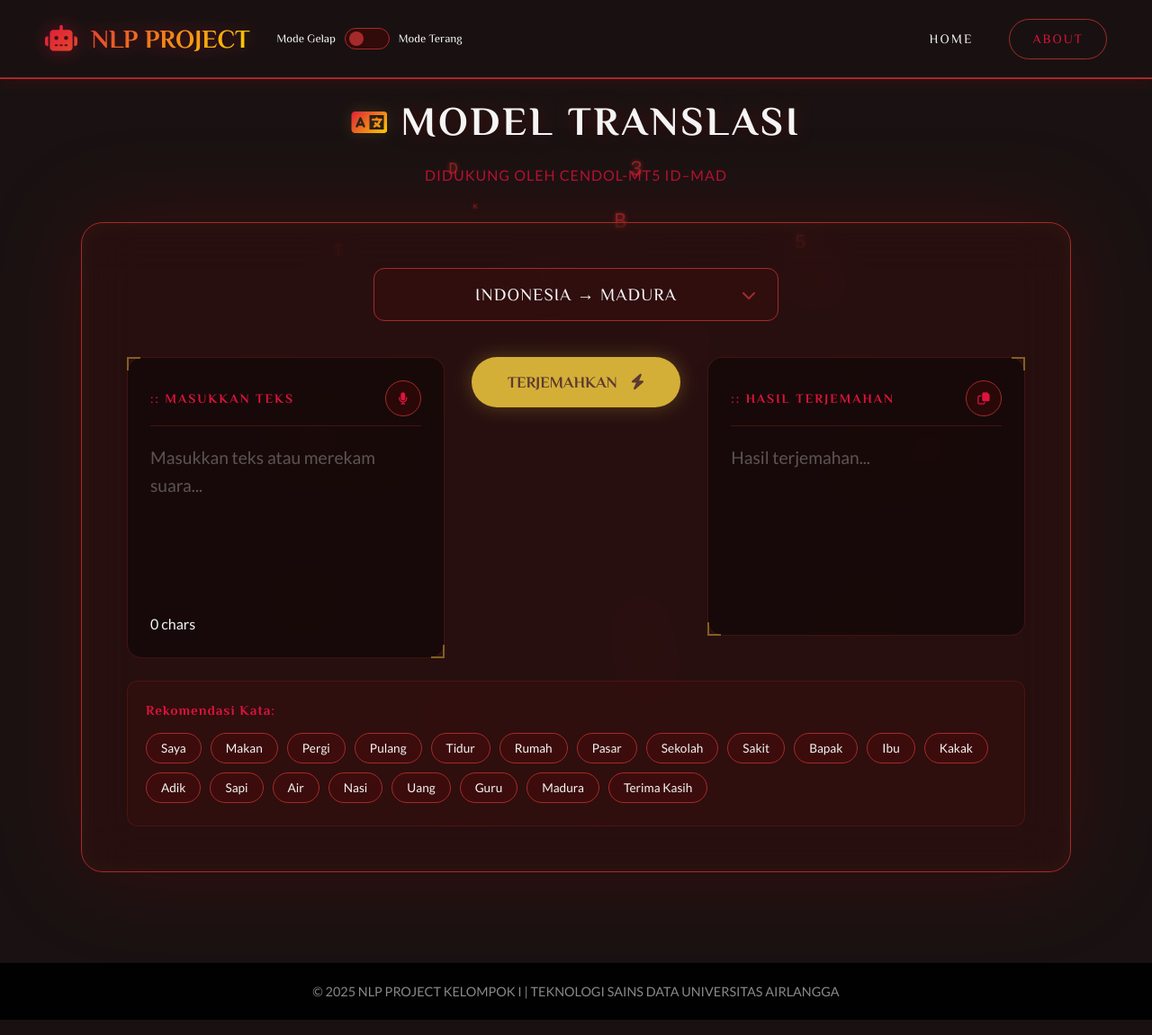
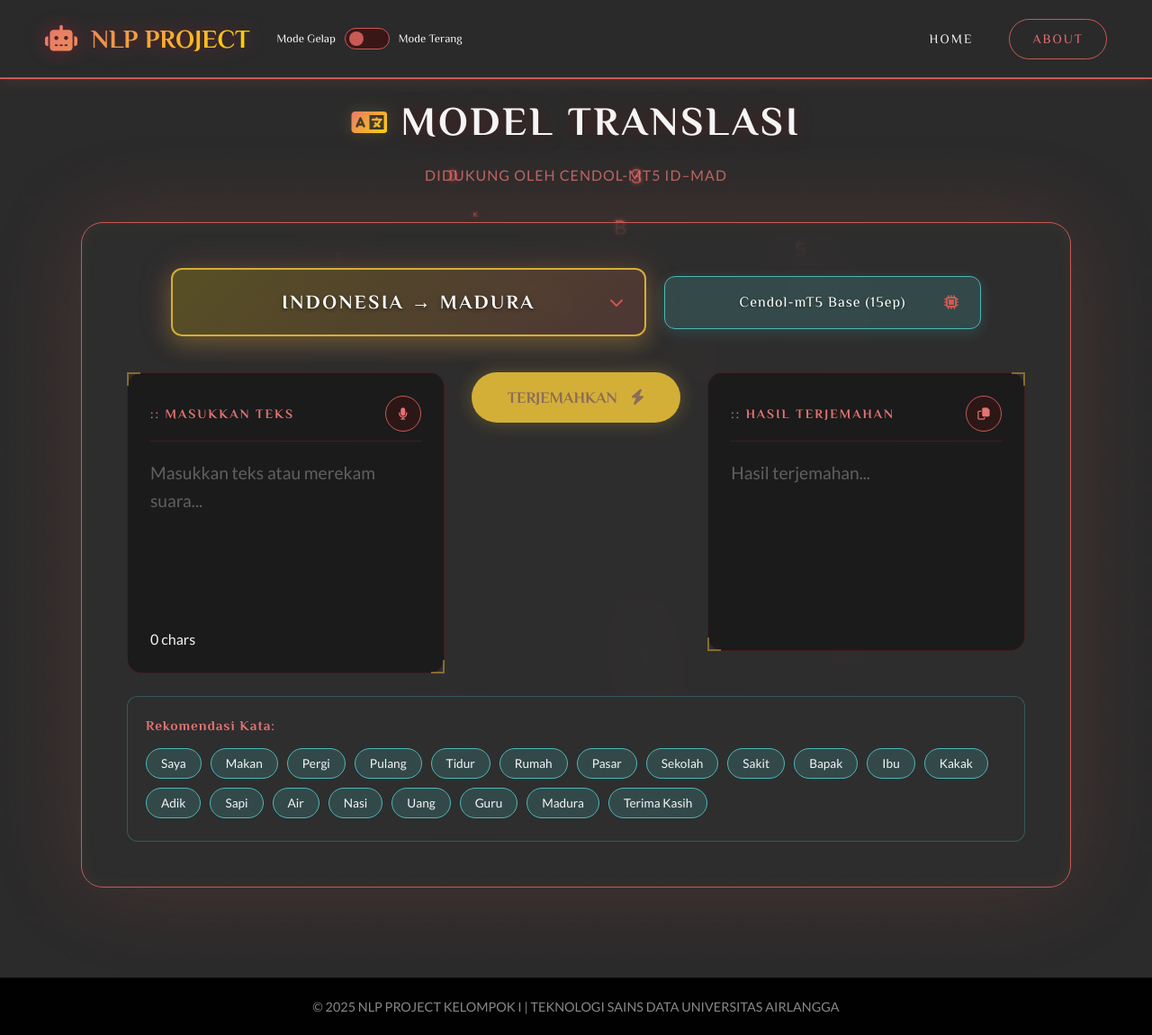
Before and after one commit to addaan1/indo-madura-nlp, a Flask app: page /main in a window 1280 px wide. Shown: the whole page at 90% size. Run offline with Flask 3, Linux system fonts and the light colour scheme.

Commit message:
Update lagi

```diff
--- a/app.py
+++ b/app.py
@@ -24,8 +24,9 @@ def translate():
     data = request.get_json()
     text = data.get('text', '')
     direction = data.get('direction', 'id_to_mad')
+    model_key = data.get('model', 'base')
 
-    result = translator.translate(text, direction)
+    result = translator.translate(text, direction, model_key)
 
     return jsonify({'translated_text': result['text'], 'score': result['score']})
 
--- a/static/style.css
+++ b/static/style.css
@@ -1,38 +1,38 @@
 :root {
     /* Madura Maroon Colors (Primary - Elegant & Cultural) */
     --color-maroon: #8B0000;
-    --color-maroon-light: #A52A2A;
-    --color-crimson: #DC143C;
-    --color-wine: #722F37;
-    --color-deep-maroon: #4A0404;
+    --color-maroon-light: #C85A54;
+    --color-crimson: #E57373;
+    --color-wine: #8B5A5A;
+    --color-deep-maroon: #5A1A1A;
     --color-cream: #FFF9F0;
-    --color-brown: #5C3A31;
+    --color-brown: #8B6B5C;
     --color-black: #1a1a1a;
 
     /* Madurese Cultural Accent Colors */
     --color-gold: #D4AF37;
     --color-gold-light: #FFD700;
     --color-gold-pale: #F4E6C3;
-    --color-teal: #008080;
-    --color-teal-light: #5F9EA0;
-    --color-teal-dark: #004D4D;
-    --color-sea-blue: #4A7C7E;
+    --color-teal: #4DB8B8;
+    --color-teal-light: #6DD6D6;
+    --color-teal-dark: #2A7A7A;
+    --color-sea-blue: #6DB8BA;
 
-    /* Functional Colors - Dark Theme (Lightened) */
-    --bg-color: #1a1212;
-    --bg-pattern: #2a1f1f;
+    /* Functional Colors - Dark Theme (Dark Grey) */
+    --bg-color: #2b2b2b;
+    --bg-pattern: #353535;
     --text-main: #F5F5F5;
-    --text-muted: #DC143C;
+    --text-muted: #E57373;
     --text-gold: var(--color-gold);
     --text-teal: var(--color-teal-light);
-    --nav-bg: rgba(26, 18, 18, 0.95);
-    --card-bg: rgba(139, 0, 0, 0.12);
+    --nav-bg: rgba(43, 43, 43, 0.95);
+    --card-bg: rgba(50, 50, 50, 0.4);
     --card-border: linear-gradient(135deg, var(--color-maroon-light), var(--color-gold), var(--color-teal));
     --border-color: var(--color-maroon-light);
     --border-accent: var(--color-gold);
-    --shadow-color: rgba(139, 0, 0, 0.25);
-    --shadow-gold: rgba(212, 175, 55, 0.2);
-    --shadow-teal: rgba(0, 128, 128, 0.15);
+    --shadow-color: rgba(200, 90, 84, 0.2);
+    --shadow-gold: rgba(212, 175, 55, 0.25);
+    --shadow-teal: rgba(77, 184, 184, 0.2);
 
     /* Typography */
     --font-header: 'Philosopher', serif;
@@ -560,6 +560,28 @@ input:checked+.slider:before {
     filter: drop-shadow(0 0 5px rgba(255, 255, 255, 0.2));
 }
 
+/* Background Texture Pattern */
+.bg-texture {
+    position: absolute;
+    top: 0;
+    left: 0;
+    width: 100%;
+    height: 100%;
+    background-image: url('images/karapan_sapi.png');
+    background-repeat: repeat;
+    background-size: 40px;
+    /* Much smaller for a subtle texture effect */
+    background-position: center;
+    opacity: 0.04;
+    /* Very low opacity for subtle background */
+    pointer-events: none;
+    z-index: 0;
+    filter: grayscale(60%) blur(0.5px);
+    /* Desaturate and slight blur for texture effect */
+    mix-blend-mode: overlay;
+    /* Blend with background for natural integration */
+}
+
 
 
 /* Matrix/Cipher Floating Text */
@@ -847,13 +869,87 @@ input:checked+.slider:before {
 .controls {
     display: flex;
     justify-content: center;
+    align-items: center;
+    gap: 20px;
     margin-bottom: 40px;
+    width: 100%;
+    max-width: 900px;
+    margin-left: auto;
+    margin-right: auto;
 }
 
 .select-wrapper {
     position: relative;
     width: 100%;
-    max-width: 450px;
+}
+
+/* Primary Direction Selector (Center & Highlighted) */
+#direction-wrapper {
+    flex: 1.5;
+    max-width: 550px;
+}
+
+#direction-wrapper select {
+    font-size: 1.35rem;
+    font-weight: 700;
+    padding: 24px 35px;
+    border: 2px solid var(--color-gold);
+    box-shadow: 0 8px 25px rgba(212, 175, 55, 0.3), 0 0 40px rgba(200, 90, 84, 0.2);
+    background: linear-gradient(135deg, rgba(255, 215, 0, 0.2), rgba(200, 90, 84, 0.2));
+    color: #FFFFFF;
+    letter-spacing: 2.5px;
+    text-shadow: 0 2px 4px rgba(0, 0, 0, 0.5);
+}
+
+#direction-wrapper select option {
+    color: #1a1a1a;
+    background: #ffffff;
+}
+
+#direction-wrapper select:hover {
+    box-shadow: 0 10px 30px rgba(212, 175, 55, 0.4), 0 0 50px rgba(200, 90, 84, 0.3);
+    transform: translateY(-2px);
+}
+
+/* Secondary Model Selector (Right Side) */
+#model-wrapper {
+    flex: 1;
+    max-width: 380px;
+}
+
+#model-wrapper select {
+    font-size: 1rem;
+    padding: 20px 25px;
+    background: rgba(77, 184, 184, 0.2);
+    border: 1.5px solid var(--color-teal);
+    color: #FFFFFF;
+    box-shadow: 0 4px 15px rgba(77, 184, 184, 0.2);
+    text-shadow: 0 1px 3px rgba(0, 0, 0, 0.4);
+}
+
+#model-wrapper select option {
+    color: #1a1a1a;
+    background: #ffffff;
+}
+
+#model-wrapper select:hover {
+    background: rgba(77, 184, 184, 0.3);
+    box-shadow: 0 6px 20px rgba(77, 184, 184, 0.3);
+}
+
+/* Light Mode Selector Overrides */
+[data-theme="light"] #direction-wrapper select {
+    background: linear-gradient(135deg, rgba(255, 215, 0, 0.25), rgba(255, 160, 122, 0.2));
+    color: #2D1B1B;
+    text-shadow: 0 1px 2px rgba(255, 255, 255, 0.5);
+    border-color: #D4AF37;
+}
+
+[data-theme="light"] #model-wrapper select {
+    background: rgba(77, 184, 184, 0.2);
+    color: #1a4040;
+    text-shadow: 0 1px 2px rgba(255, 255, 255, 0.3);
+    border-color: var(--color-teal);
 }
 
 select {
@@ -1151,11 +1260,16 @@ footer {
 .recommendation-area {
     margin-top: 25px;
     padding: 20px;
-    background: rgba(139, 0, 0, 0.08);
+    background: rgba(50, 50, 50, 0.3);
     border-radius: 12px;
-    border: 1px solid rgba(165, 42, 42, 0.25);
+    border: 1px solid rgba(77, 184, 184, 0.3);
     width: 100%;
     box-sizing: border-box;
+}
+
+[data-theme="light"] .recommendation-area {
+    background: rgba(77, 184, 184, 0.08);
+    border: 1px solid rgba(77, 184, 184, 0.25);
 }
 
 .rec-label {
@@ -1195,8 +1309,8 @@ footer {
 }
 
 .chip {
-    background: rgba(139, 0, 0, 0.15);
-    border: 1px solid var(--color-maroon-light);
+    background: rgba(77, 184, 184, 0.2);
+    border: 1px solid var(--color-teal);
     color: var(--text-main);
     padding: 8px 16px;
     border-radius: 20px;
--- a/templates/index.html
+++ b/templates/index.html
@@ -3,6 +3,9 @@
 {% block content %}
 <!-- App Section (Model Translasi) -->
 <section id="app-section" class="app-section">
+    <!-- Background Texture -->
+    <div class="bg-texture"></div>
+
     <!-- Clean background without 3D elements -->
     <div class="animation-bg">
         <!-- Floating Cipher Text will be added by JS, but kept minimal -->
@@ -21,12 +24,20 @@
         <div class="glass-card translator-card">
             <!-- Controls -->
             <div class="controls">
-                <div class="select-wrapper">
+                <div class="select-wrapper" id="direction-wrapper">
                     <select id="direction">
                         <option value="id_to_mad">INDONESIA &rarr; MADURA</option>
                         <option value="mad_to_id">MADURA &rarr; INDONESIA</option>
                     </select>
                     <i class="fa-solid fa-chevron-down select-icon"></i>
+                </div>
+
+                <div class="select-wrapper" id="model-wrapper">
+                    <select id="modelSelect">
+                        <option value="base">Cendol-mT5 Base (15ep)</option>
+                        <option value="mix">Cendol-mT5 Mix (In-Mad)</option>
+                    </select>
+                    <i class="fa-solid fa-microchip select-icon"></i>
                 </div>
             </div>
 
@@ -151,6 +162,7 @@
         translateBtn.addEventListener('click', async () => {
             const text = document.getElementById('inputText').value;
             const direction = document.getElementById('direction').value;
+            const model = document.getElementById('modelSelect').value;
             const outputText = document.getElementById('outputText');
             const scoreDisplay = document.getElementById('scoreDisplay');
             const scoreValue = document.getElementById('scoreValue');
@@ -170,7 +182,7 @@
                 const response = await fetch('/translate', {
                     method: 'POST',
                     headers: { 'Content-Type': 'application/json' },
-                    body: JSON.stringify({ text, direction }),
+                    body: JSON.stringify({ text, direction, model }),
                 });
 
                 const data = await response.json();
```
Also changed, not shown: other parts of static/style.css (+28 -3 lines), utils.py (+48 -22 lines), static/images/karapan_sapi.png.
